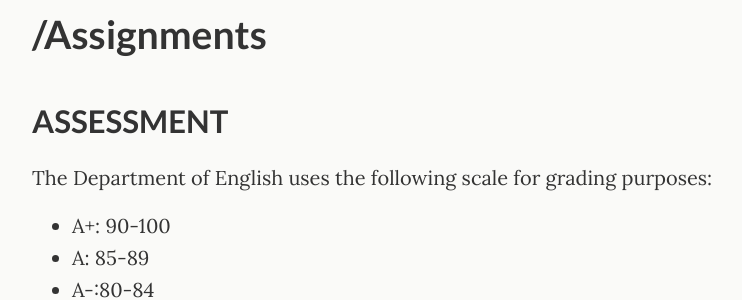
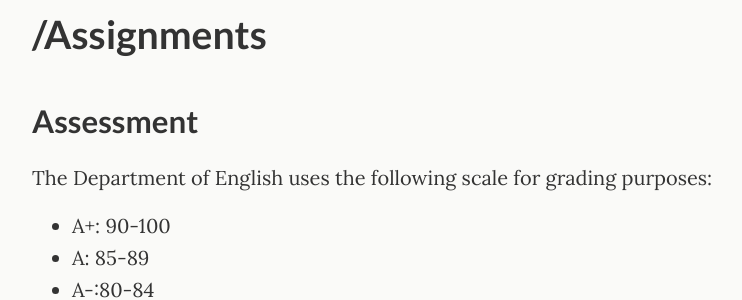
Before and after one commit to jentery/429c, a Jekyll site: the page built from _pages/assignments.md, in a window 1280 px wide and 900 px high. Shown: the part 131-431 px from the top of the window, without its empty margins (266-1008 px from the left). Built offline with Jekyll 4.4.1, drawn with Linux system fonts in a browser that asks for light colours.

```diff
--- a/_pages/assignments.md
+++ b/_pages/assignments.md
@@ -5,7 +5,7 @@ permalink: assignments/
 subtitle: /Assignments
 ---
 
-## ASSESSMENT
+## Assessment
 The Department of English uses the following scale for grading purposes:
 * A+: 90-100
 * A: 85-89
```
